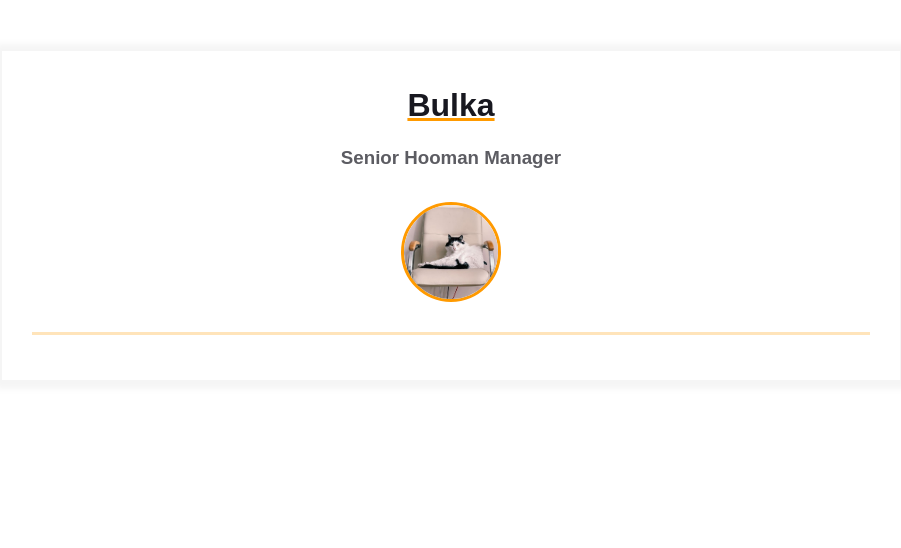
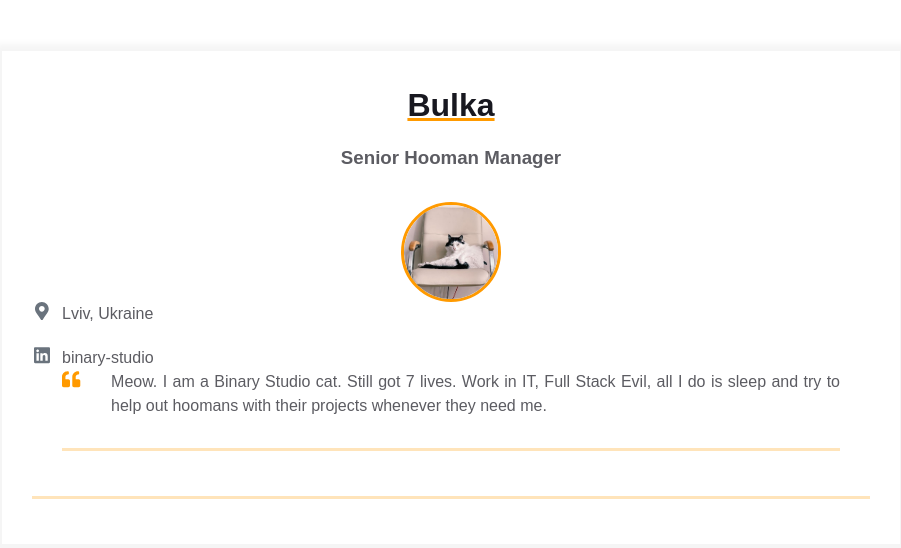
Before and after one commit to sVladeslav/homepage, a plain HTML site: page index.html in a window 1280 px wide. Shown: the whole page, without its empty margins (189-1090 px from the left). Drawn offline with Linux system fonts and the light colour scheme.

Commit message:
add links and information about Bulka

```diff
--- a/index.html
+++ b/index.html
@@ -23,6 +23,46 @@
 
                 <div class="contact-info__block"></div>
               </div>
+              <div class="contact-info_block">
+                <a href="" rel="author" class="contact-info__item">
+                    <div class="contact-info__item-icon-wrapper">
+                      <svg class="contact-info__item-icon" xmlns="http://www.w3.org/2000/svg" viewBox="0 0 384 512">
+                        <path
+                          d="M172.268 501.67C26.97 291.031 0 269.413 0 192 0 85.961 85.961 0 192 0s192 85.961 192 192c0 77.413-26.97 99.031-172.268 309.67-9.535 13.774-29.93 13.773-39.464 0zM192 272c44.183 0 80-35.817 80-80s-35.817-80-80-80-80 35.817-80 80 35.817 80 80 80z">
+                        </path>
+                      </svg>
+                    </div>
+                    <span>Lviv, Ukraine</span>
+                  </a>
+                  <a href="https://ua.linkedin.com/company/binary-studio_241166" rel="author" class="contact-info__item">
+                    <div class="contact-info__item-icon-wrapper">
+                      <svg class="contact-info__item-icon" xmlns="http://www.w3.org/2000/svg" viewBox="0 0 448 512">
+                        <path
+                          d="M416 32H31.9C14.3 32 0 46.5 0 64.3v383.4C0 465.5 14.3 480 31.9 480H416c17.6 0 32-14.5 32-32.3V64.3c0-17.8-14.4-32.3-32-32.3zM135.4 416H69V202.2h66.5V416zm-33.2-243c-21.3 0-38.5-17.3-38.5-38.5S80.9 96 102.2 96c21.2 0 38.5 17.3 38.5 38.5 0 21.3-17.2 38.5-38.5 38.5zm282.1 243h-66.4V312c0-24.8-.5-56.7-34.5-56.7-34.6 0-39.9 27-39.9 54.9V416h-66.4V202.2h63.7v29.2h.9c8.9-16.8 30.6-34.5 62.9-34.5 67.2 0 79.7 44.3 79.7 101.9V416z">
+                        </path>
+                      </svg>
+                    </div>
+                    <span>binary-studio</span>
+                  </a>
+              </div>
+              <div class="container">
+                <div class="resume__block">
+                  <div class="intro">
+                    <div class="intro__icon-wrapper">
+                      <svg class="intro__icon" xmlns="http://www.w3.org/2000/svg" viewBox="0 0 512 512">
+                        <path
+                          d="M464 256h-80v-64c0-35.3 28.7-64 64-64h8c13.3 0 24-10.7 24-24V56c0-13.3-10.7-24-24-24h-8c-88.4 0-160 71.6-160 160v240c0 26.5 21.5 48 48 48h128c26.5 0 48-21.5 48-48V304c0-26.5-21.5-48-48-48zm-288 0H96v-64c0-35.3 28.7-64 64-64h8c13.3 0 24-10.7 24-24V56c0-13.3-10.7-24-24-24h-8C71.6 32 0 103.6 0 192v240c0 26.5 21.5 48 48 48h128c26.5 0 48-21.5 48-48V304c0-26.5-21.5-48-48-48z">
+                        </path>
+                      </svg>
+                    </div>
+                    <p class="intro_text">Meow.
+                      I am a Binary Studio cat. Still got 7 lives. Work in IT, Full Stack Evil,
+                      all I do is sleep and try to help out hoomans with their projects whenever
+                      they need me.
+                    </p>
+                  </div>
+                </div>
+              </div>
             </div>
           </div>
         </div>
```
